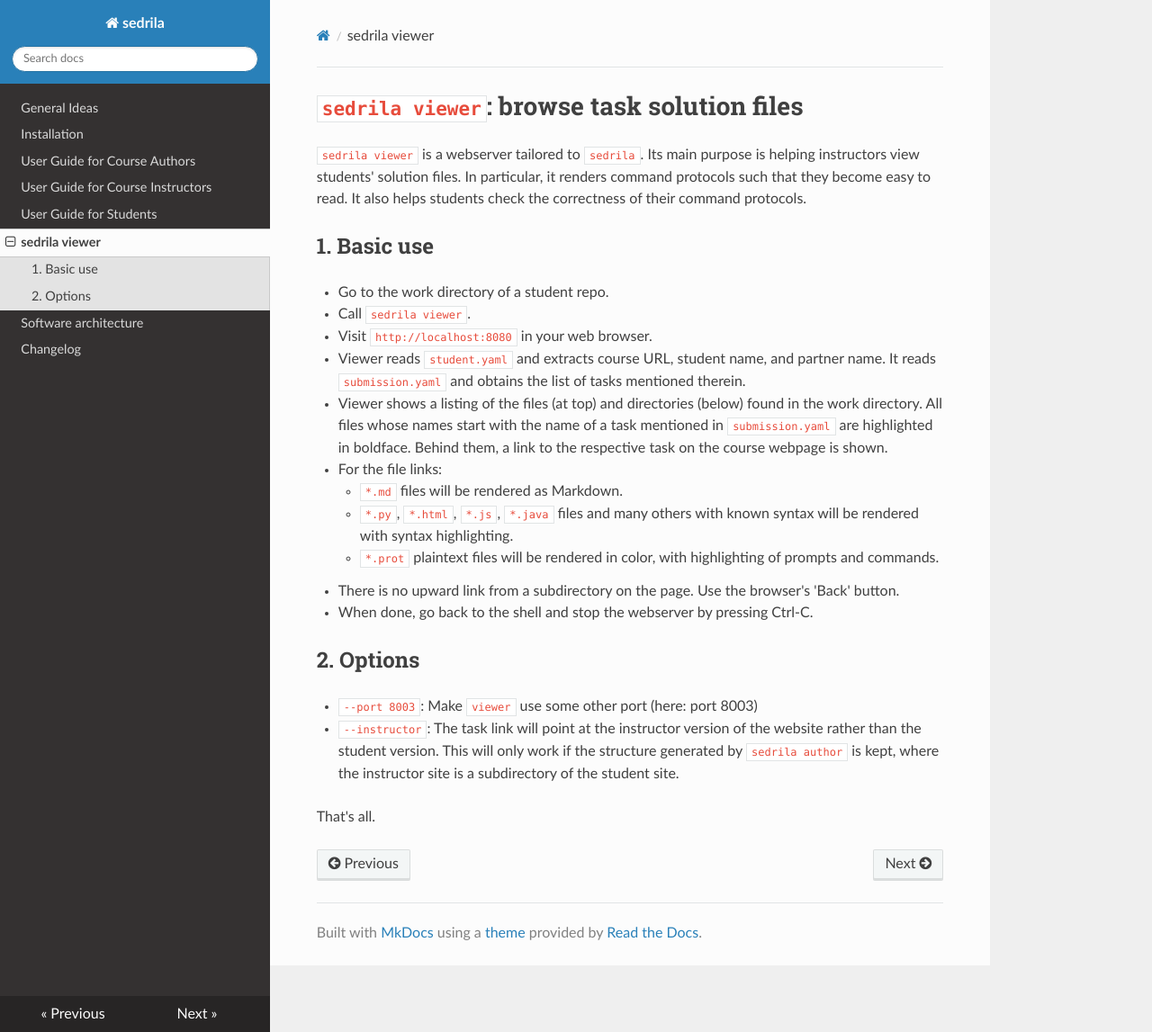
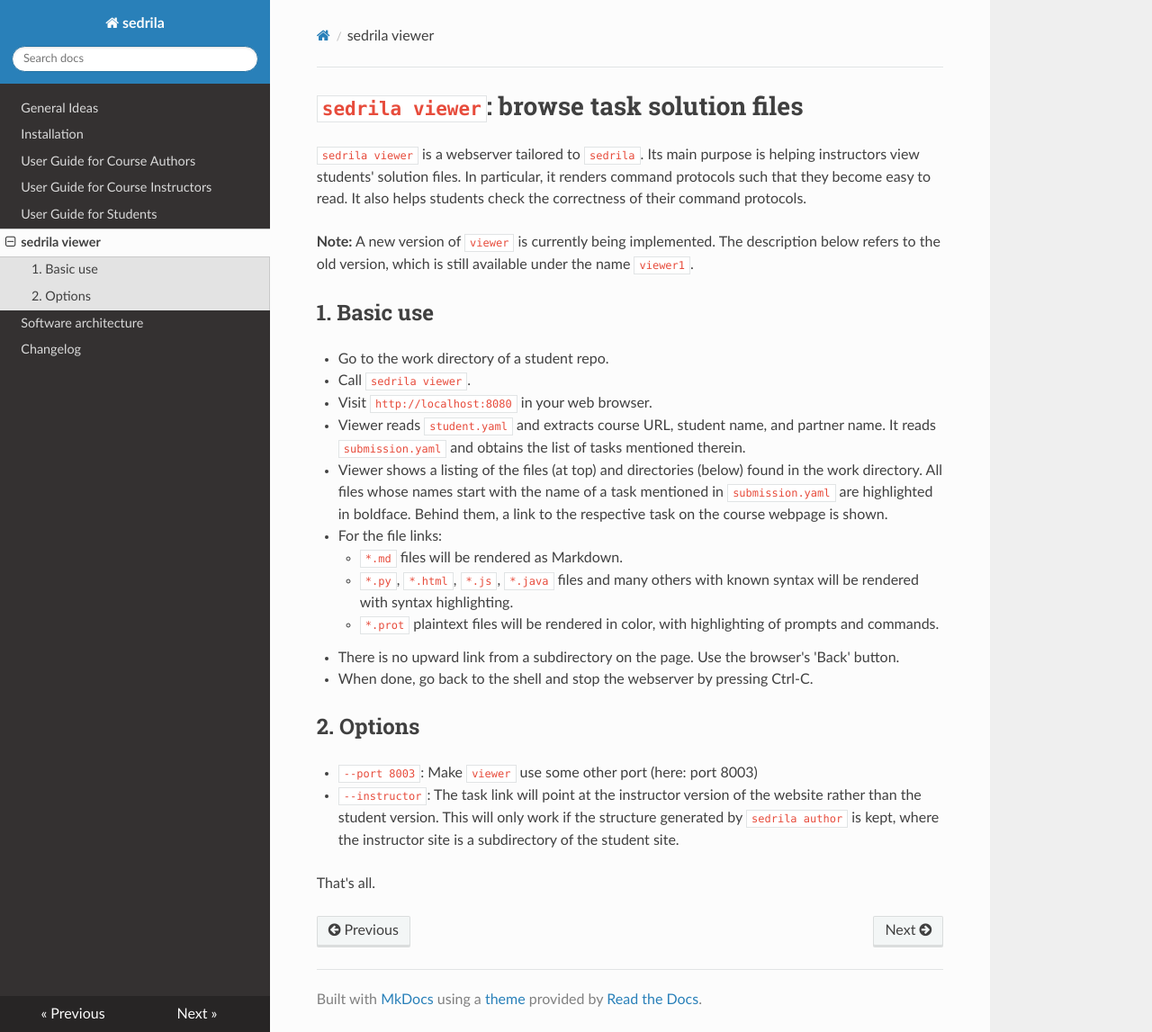
Before and after one commit to fubinf/sedrila, an MkDocs documentation site: the page built from docs/viewer.md, in a window 1280 px wide and 1147 px high. Shown: the whole window at 90% size. Built offline with MkDocs 1.6.1, drawn with Linux system fonts in a browser that asks for light colours; nearby versions of some CDN libraries.

Commit message:
viewer.md: add re-implementation note

```diff
--- a/docs/viewer.md
+++ b/docs/viewer.md
@@ -5,6 +5,8 @@ Its main purpose is helping instructors view students' solution files.
 In particular, it renders command protocols such that they become easy to read.
 It also helps students check the correctness of their command protocols.
 
+**Note:** A new version of `viewer` is currently being implemented.
+The description below refers to the old version, which is still available under the name `viewer1`.
 
 ## 1. Basic use
 
```
